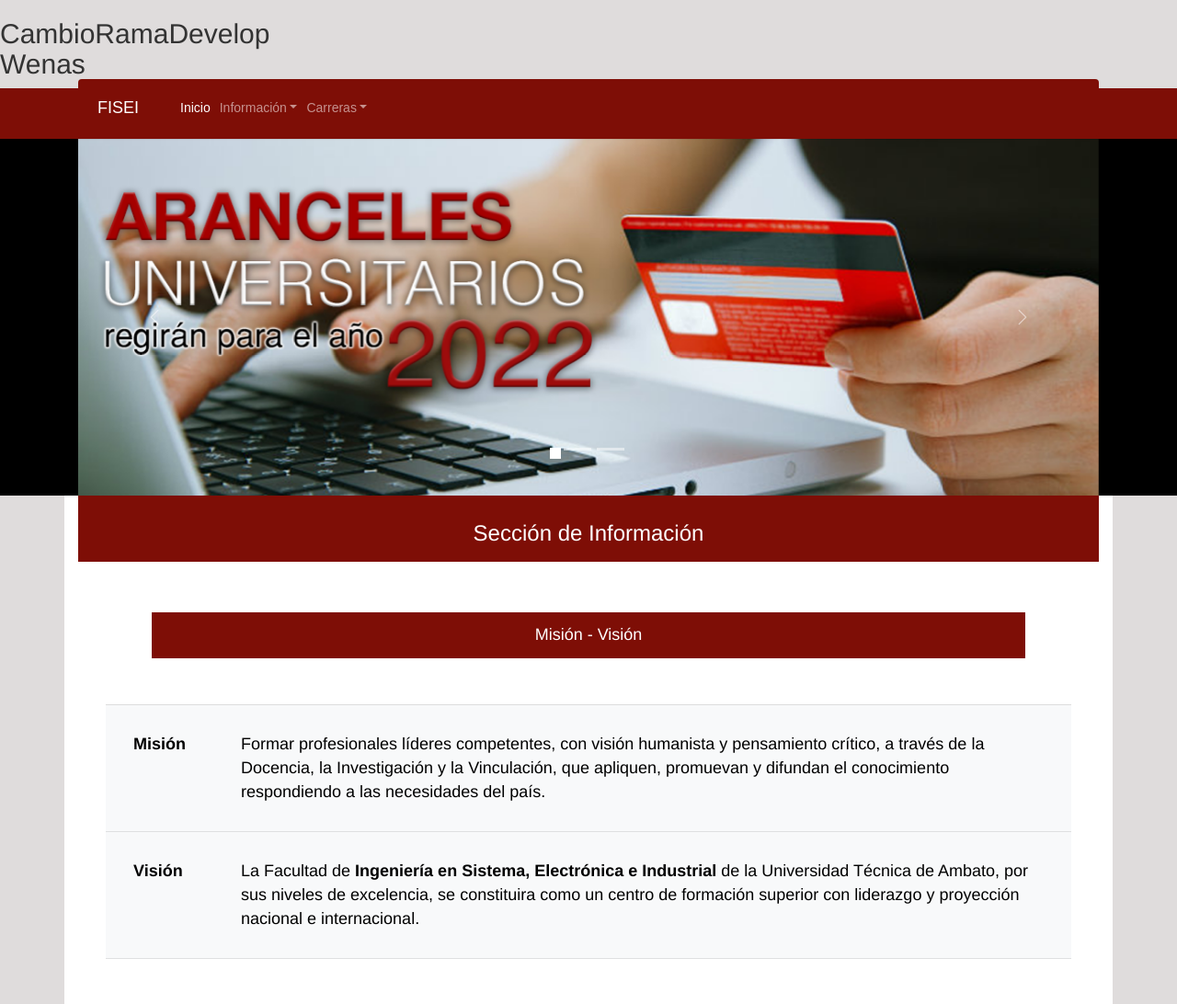
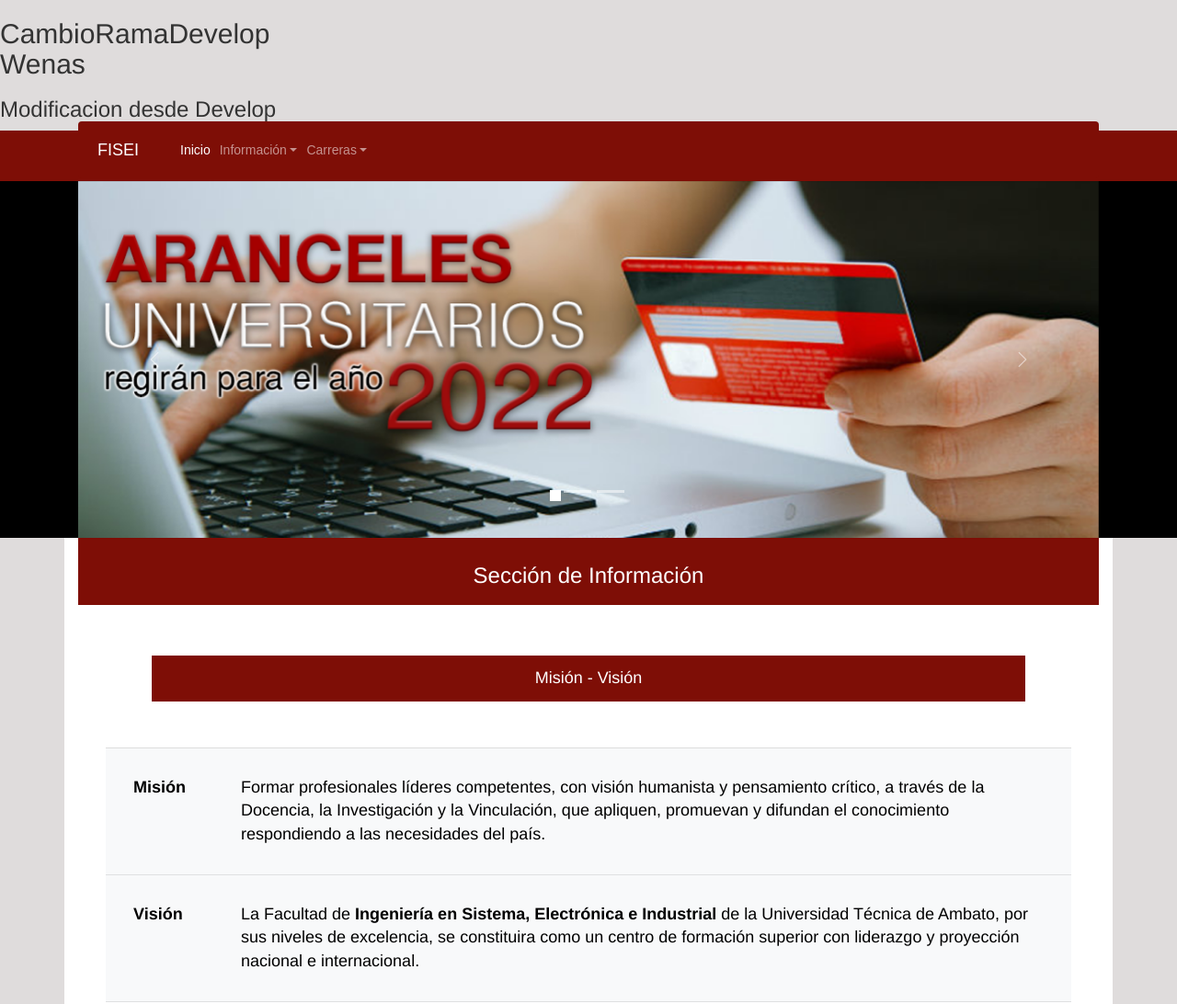
Before and after one commit to ChrisitanLP/Proyecto_GitHub, a plain HTML site: page index.html in a window 1280 px wide. Shown: the top 1092 px of the page at 92% size. Drawn offline with nearby package versions, Linux system fonts and the light colour scheme.

Commit message:
Agregacion de titulo H3 y Archivo desde DEVELOP

```diff
--- a/index.html
+++ b/index.html
@@ -26,6 +26,7 @@
   <body>
     <!--NavBarMenu Opciones (Inicio, Información, Contacto, Carreras)-->
     <h2>CambioRamaDevelop<br>Wenas</h2>
+	<h3>Modificacion desde Develop</h3>
     <section style="background: #7e0e06;">
       <div class="container" style="background: #7e0e06; margin-bottom: 50px;">
         <nav class="mb-1 navbar navbar-expand-lg navbar-dark default-color">
```
Also changed, not shown: 1 other file.
